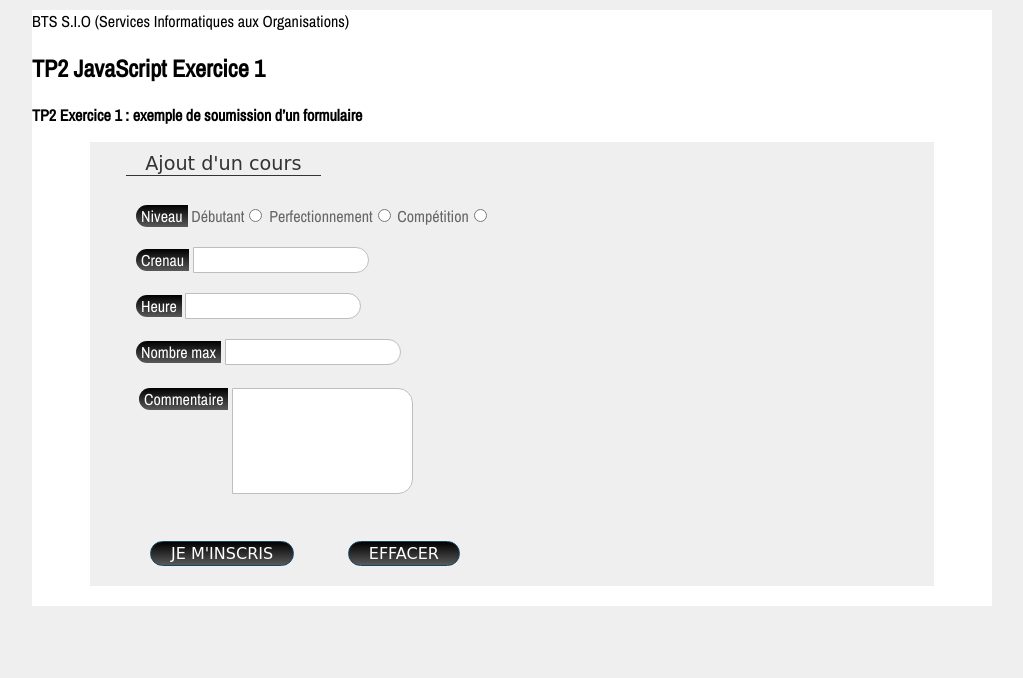
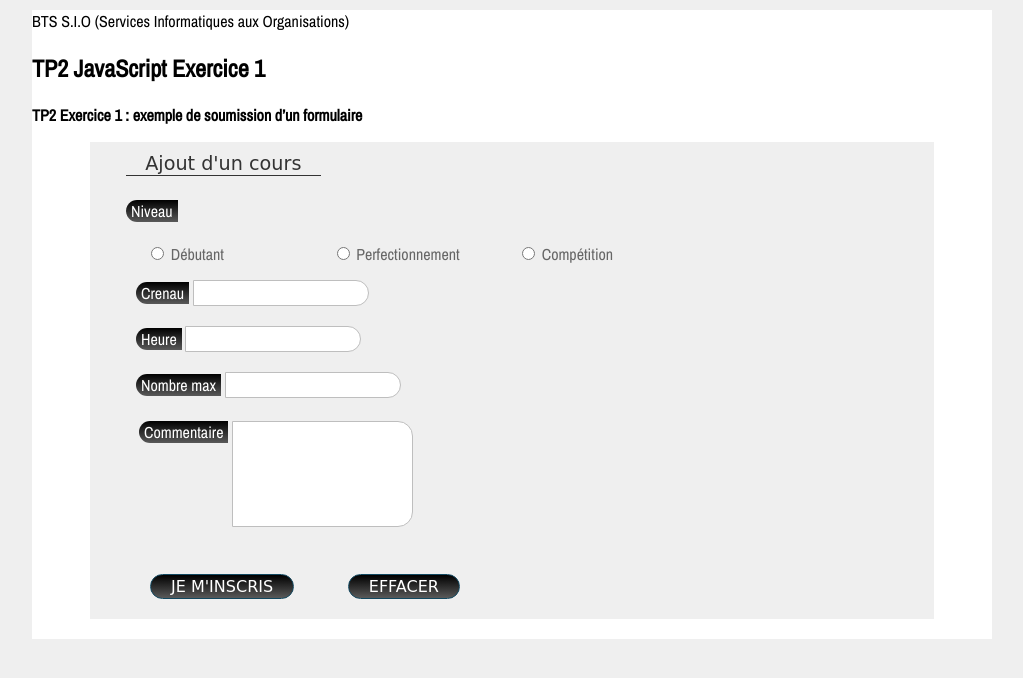
Before and after one commit to qberne/SLAM3, a PHP site: page /vue/cours.php in a window 1280 px wide. Shown: the top 678 px of the page, without its empty margins (128-1151 px from the left). Run offline with PHP 8.4, Linux system fonts and the light colour scheme; some libraries are stand-ins or nearby versions; some web fonts are replaced.

Commit message:
TP4 insertion cours ok

```diff
--- a/controller/cours.php
+++ b/controller/cours.php
@@ -7,9 +7,8 @@ $modele = new coursModele();
 
 try {
     // récupération des infos saisies nom et prenom
-    $date = date("Y-m-d", strtotime($_POST['datepicker']));
     //$heure = date("h:i", strtotime($_POST['timepicker']));
-    $modele->add($_POST['rb'], $date, 'dfsd', $_POST['heureMax'], $_POST['commentaire']);
+    $modele->add($_POST['rb'], $_POST['datepicker'], $_POST['timepicker'], $_POST['heureMax'], $_POST['commentaire']);
 } catch ( PDOException $pdoe ) {
     echo "ERREUR ! : <br/>" . $pdoe->getMessage ();
 }
--- a/css/styles.css
+++ b/css/styles.css
@@ -1,3 +1,13 @@
+.checkbox-grid li {
+    display: block;
+    float: left;
+    width: 25%;
+}
+.checkbox-grid {
+    padding-left: 10px;
+    padding-bottom: 1px;
+}
+
 #commentaire {
    resize: none;
    height: 100px;
@@ -83,7 +93,7 @@ form div {
 	margin-bottom : 10px;
 	padding : 5px 10px;
 }
-label {
+.formLabel {
         padding-left: 5px;
         padding-right: 5px;
 	display : inline-block;
--- a/js/TP2Ex2.js
+++ b/js/TP2Ex2.js
@@ -50,6 +50,14 @@ $(function() {
         },
         heureMax: "Ce champ est requis",
         commentaire: "Ce champ est requis"
+      },
+        errorPlacement: function (error, element) {
+        if (element.attr("type") == "radio") {
+           error.insertAfter($('#error'));
+        }
+        else{
+            error.insertAfter(element);
+        }
       }
     });
 
--- a/vue/cours.php
+++ b/vue/cours.php
@@ -8,28 +8,39 @@ $pageInitiale->corps = '
 <form method="post" action="../controller/cours.php" name="formCours" id="formCours">
     <fieldset>
         <legend>Ajout d\'un cours</legend>
-        <div>
-            <label for="competentD"> Niveau</label>
-            Débutant<input type="radio" name="rb" value="1"/>
-            Perfectionnement<input type="radio" name="rb" value="2"/>
-            Compétition<input type="radio" name="rb" value="3"/>
+        <label class="formLabel" id="error"> Niveau</label>
+        <div class="fieldset content">
+            <ul class="checkbox-grid">
+                <li>
+                    <input type="radio" name="rb" value="1"/>
+                    <label>Débutant</label>
+                </li>
+                <li>
+                    <input type="radio" name="rb" value="2"/>
+                    <label>Perfectionnement</label>
+                </li>
+                <li>
+                    <input type="radio" name="rb" value="3"/>
+                    <label>Compétition</label>
+                </li>
+            </ul>
         </div>
         <div>
-            <label for="datepicker"> Crenau</label>
+            <label class="formLabel" for="datepicker"> Crenau</label>
             <input type="text" id="datepicker" name="datepicker">
         </div>
         <div>
-            <label for="timepicker"> Heure</label>
+            <label class="formLabel" for="timepicker"> Heure</label>
             <input type="text" id="timepicker" name="timepicker" class="timepicker"/>
         </div>
         <div>
-            <label for="heureMax"> Nombre max</label>
+            <label class="formLabel" for="heureMax"> Nombre max</label>
             <input type="number" id="heureMax" name="heureMax"/>
         </div>
         <div>
             <table id="com">
                 <tr>
-                    <td><label for="commentaire"> Commentaire</label></td>
+                    <td><label class="formLabel" for="commentaire"> Commentaire</label></td>
                     <td><textarea type="text" id="commentaire" name="commentaire"></textarea></td>
                 </tr>
             </table>
```
Also changed, not shown: modele/cours.php (+7 -1 lines).
